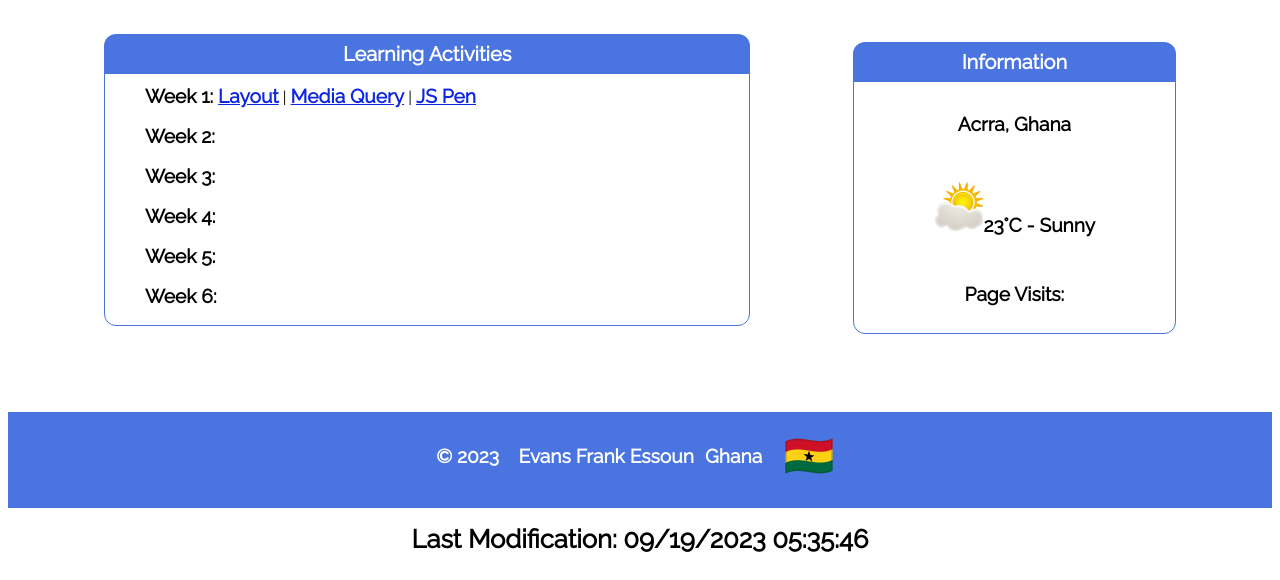
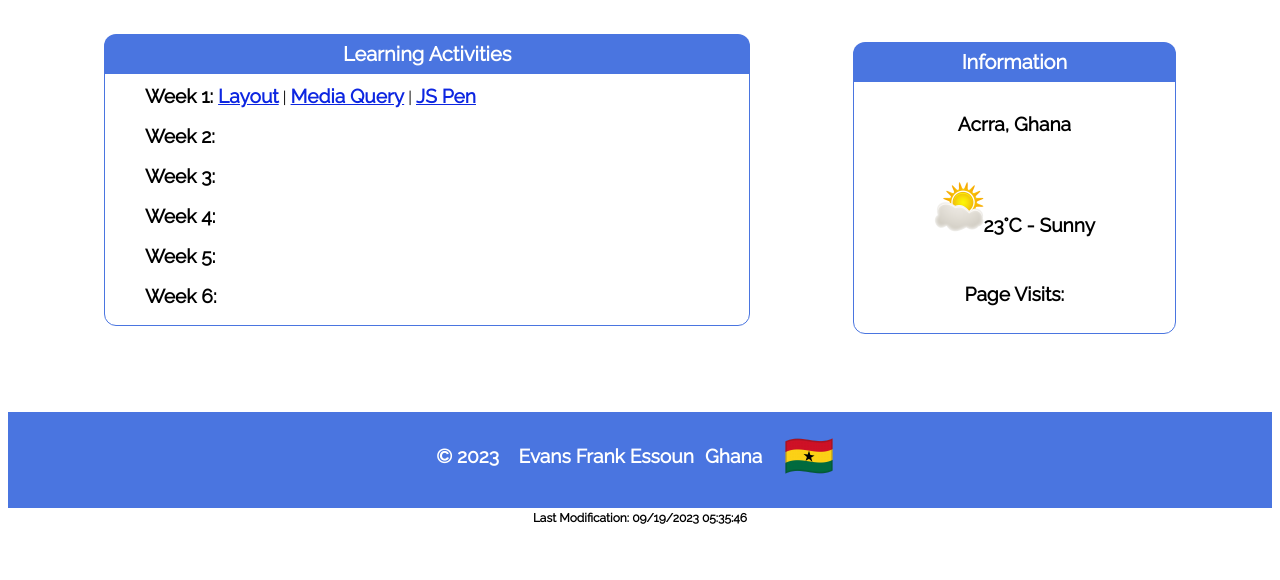
Before and after one commit to evansessoun/wdd230, a plain HTML site: page index.html in a window 1280 px wide. Shown: the part 281-861 px from the top of the page. After the commit the page ends 818 px from the top, so only its background shows below. Drawn offline with Linux system fonts and the light colour scheme; a web font is replaced by a local one.

Commit message:
modified larger.css

```diff
--- a/styles/larger.css
+++ b/styles/larger.css
@@ -61,7 +61,7 @@
   }
   footer #lastModified {
     color: black;
-    font-size: 2vw;
+    font-size: 1.5vh;
     font-weight: bold;
   }
 }
```
